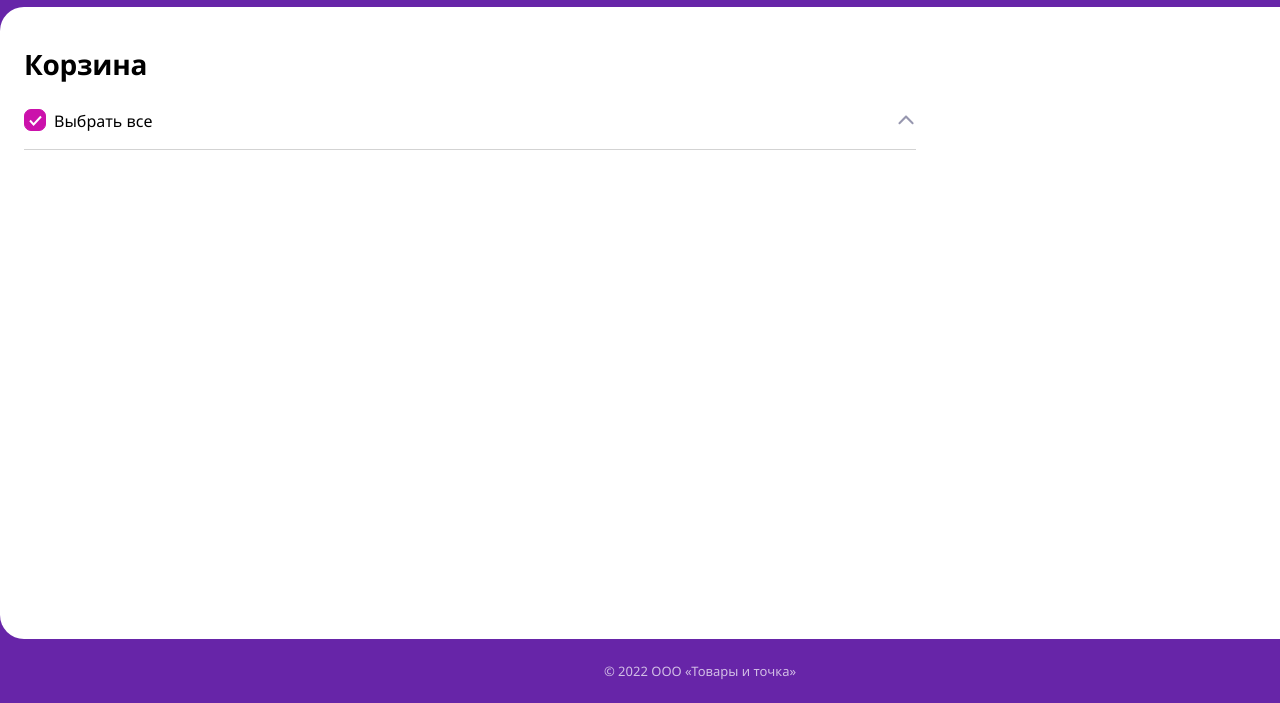
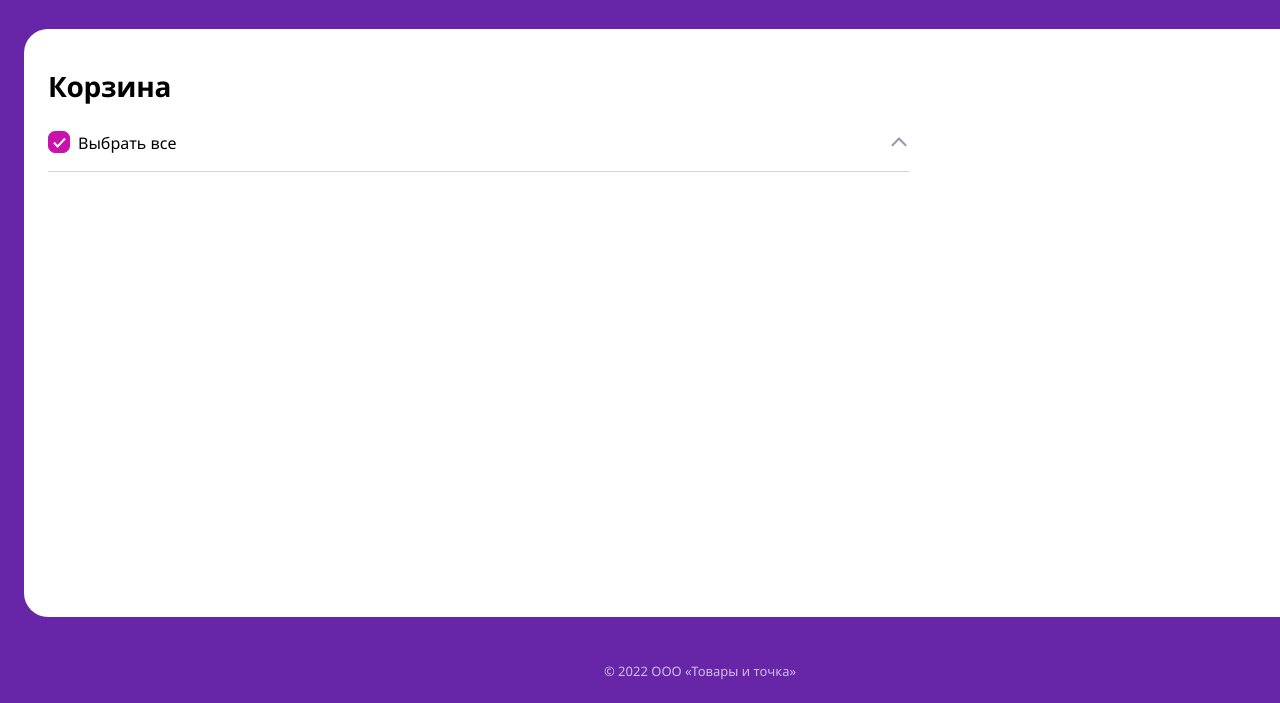
Before and after one commit to MurFlex/MurFlex.github.io, a plain HTML site: page index.html in a window 1280 px wide. Shown: the part 97-800 px from the top of the page. Drawn offline with Linux system fonts and the light colour scheme.

Commit message:
background color changed

```diff
--- a/index.html
+++ b/index.html
@@ -54,7 +54,7 @@
       </div>
       <div class="content__cart">
         <div class="content__select-all">
-          <input type="checkbox" id="scales" name="scales" checked class='checkbox content__checkbox'>
+          <input type="checkbox" id="scales" name="scales" checked class='checkbox'>
           <label for="scales" class='content__select-text'>Выбрать все</label>
           <img src="images/cart/icon-arrow.svg" alt="sort" class="content__sorting-button">
         </div>
--- a/styles/global.css
+++ b/styles/global.css
@@ -5,6 +5,8 @@
 }
 
 body {
+	background-color: #6725a8;
+	width: 100vw;
 	min-width: 1100px;
 	margin: 0;
 	display: flex;
@@ -14,6 +16,10 @@ body {
 
 main {
 	flex: 1 0 0;
+	width: 100vw;
+	background-color: #fff;
+	border-radius: 24px;
+	padding: 22px 24px;
 }
 
 h1,
--- a/styles/style.css
+++ b/styles/style.css
@@ -109,7 +109,7 @@
 	height: 16px;
 	position: absolute;
 	top: -5px;
-	right: 0;
+	right: 5px;
 	transform: rotate(0.074deg);
 	padding: 0px 2px 2px 2px;
 	color: #fff;
```
